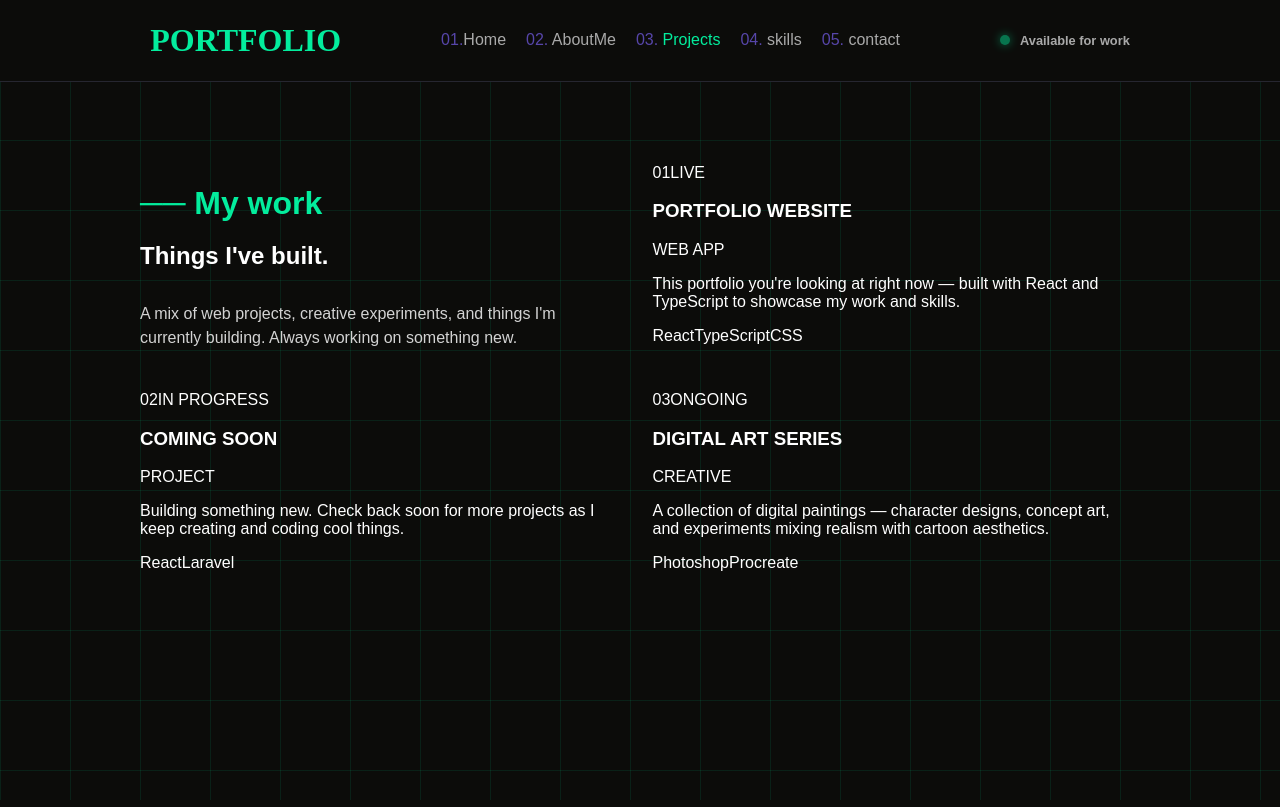
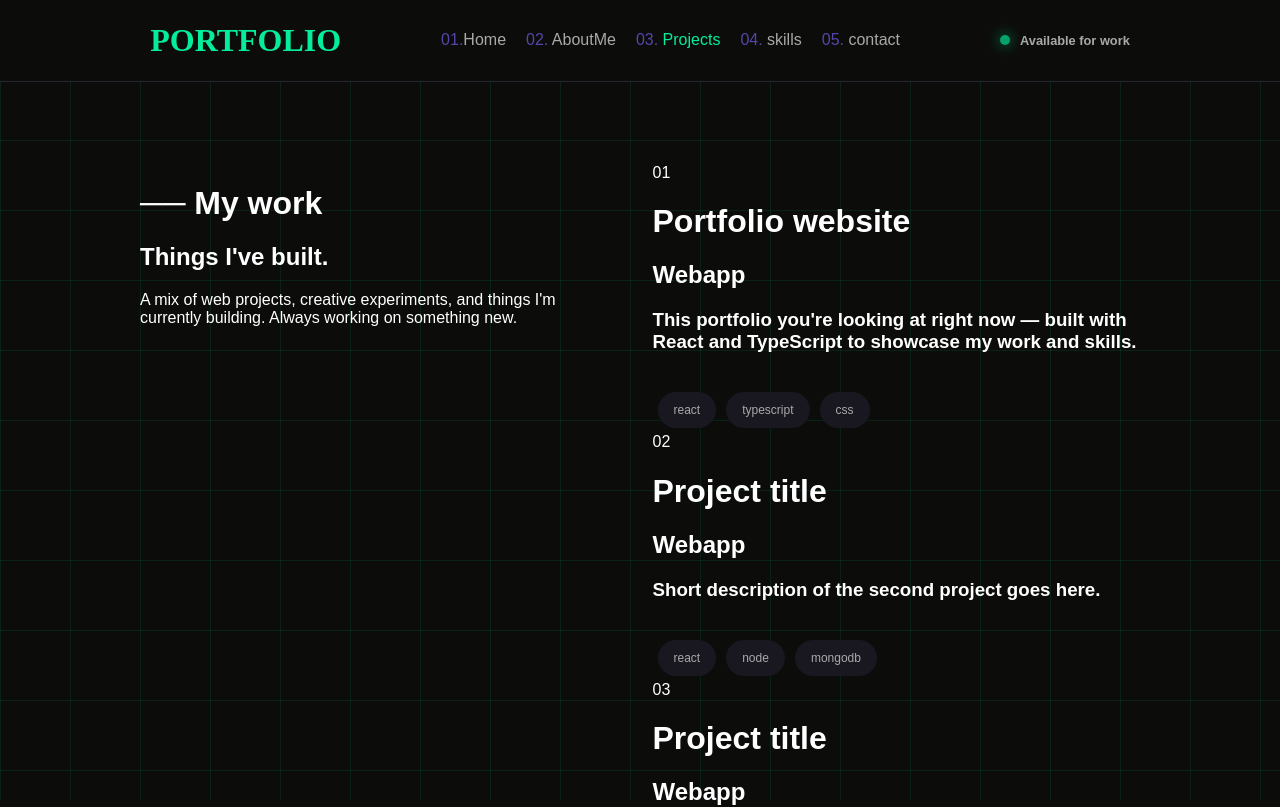
Before and after one commit to itzmitto/portfolioproject, a React (Vite) app: page /Projects in a window 1280 px wide. Shown: the top 807 px of the page. Built offline with nearby package versions, Linux system fonts and the light colour scheme.

Commit message:
248ste commit

```diff
--- a/src/pages/Projects.css
+++ b/src/pages/Projects.css
@@ -3,31 +3,9 @@
         display: grid;
         grid-template-columns: repeat(2, 1fr);
         gap: 25px;
-        justify-content: center;
         margin: 50px auto;
         max-width: 1000px;
         padding: 2rem 0;
     }
 
-
-    .titleBlock h1 {
-        color: #03ed9d;
-        margin-bottom: 1rem;
-    }
-
-    .titleBlock h2 {
-        margin-bottom: 2rem;
-        color: white;
-    }
-
-    .titleBlock p {
-        color: lightgrey;
-        line-height: 1.5;
-    }
-
-.card:hover {
-    border-color: rgba(238, 9, 9, 0.964);
-    background: rgb(16, 255, 3);
 }
-
-}
--- a/src/pages/Projects.tsx
+++ b/src/pages/Projects.tsx
@@ -5,69 +5,61 @@ function Projects() {
         <div className="projects">
             <div className="wrapper">
                 <div className="gridContainer">
-
                     <div className="titleBlock">
                         <h1>── My work</h1>
                         <h2>Things I've built.</h2>
-            <p>A mix of web projects, creative experiments, and things I'm<br />
-            currently building. Always working on something new.</p>
+                        <p>
+                            A mix of web projects, creative experiments, and things I'm<br />
+                            currently building. Always working on something new.
+                        </p>
                     </div>
 
 
 
-          <div className="card card--wide">
-            <div className="card__header">
-              <span className="card__number">01</span>
-              <span className="card__badge card__badge--live">LIVE</span>
-            </div>
-            <h3 className="card__title">PORTFOLIO WEBSITE</h3>
-            <p className="card__category">WEB APP</p>
-            <p className="card__description">
-              This portfolio you're looking at right now — built with React and TypeScript to showcase my work and skills.
-            </p>
-            <div className="card__tags">
-              <span className="tag">React</span>
-              <span className="tag">TypeScript</span>
-              <span className="tag">CSS</span>
+                    <div className="cardsContainer">
+                        <div className="card main">
+                            <span className="cardNumber">01</span>
+                            <h1>Portfolio website</h1>
+                            <h2>Webapp</h2>
+                            <h3>This portfolio you're looking at right now — built with React and TypeScript to showcase my work and skills.</h3>
+                            <div className="pillsWrapper">
+                                <span className="pills">react</span>
+                                <span className="pills">typescript</span>
+                                <span className="pills">css</span>
                             </div>
                         </div>
 
 
 
-          <div className="card">
-            <div className="card__header">
-              <span className="card__number">02</span>
-              <span className="card__badge card__badge--progress">IN PROGRESS</span>
-            </div>
-            <h3 className="card__title">COMING SOON</h3>
-            <p className="card__category">PROJECT</p>
-            <p className="card__description">
-              Building something new. Check back soon for more projects as I keep creating and coding cool things.
-            </p>
-            <div className="card__tags">
-              <span className="tag">React</span>
-              <span className="tag">Laravel</span>
+                        <div className="card second">
+                            <span className="cardNumber">02</span>
+                            <h1>Project title</h1>
+                            <h2>Webapp</h2>
+                            <h3>Short description of the second project goes here.</h3>
+                            <div className="pillsWrapper">
+                                <span className="pills">react</span>
+                                <span className="pills">node</span>
+                                <span className="pills">mongodb</span>
                             </div>
                         </div>
 
 
 
-          <div className="card">
-            <div className="card__header">
-              <span className="card__number">03</span>
-              <span className="card__badge card__badge--ongoing">ONGOING</span>
-            </div>
-            <h3 className="card__title">DIGITAL ART SERIES</h3>
-            <p className="card__category">CREATIVE</p>
-            <p className="card__description">
-              A collection of digital paintings — character designs, concept art, and experiments mixing realism with cartoon aesthetics.
-            </p>
-            <div className="card__tags">
-              <span className="tag">Photoshop</span>
-              <span className="tag">Procreate</span>
+                        <div className="card third">
+                            <span className="cardNumber">03</span>
+                            <h1>Project title</h1>
+                            <h2>Webapp</h2>
+                            <h3>Short description of the third project goes here.</h3>
+                            <div className="pillsWrapper">
+                                <span className="pills">next.js</span>
+                                <span className="pills">tailwind</span>
+                                <span className="pills">prisma</span>
                             </div>
                         </div>
 
+
+
+                    </div>
                 </div>
             </div>
         </div>
```
Also changed, not shown: src/App.css (line endings or trailing spaces). Lines whose indentation alone changed are shown as unchanged.
